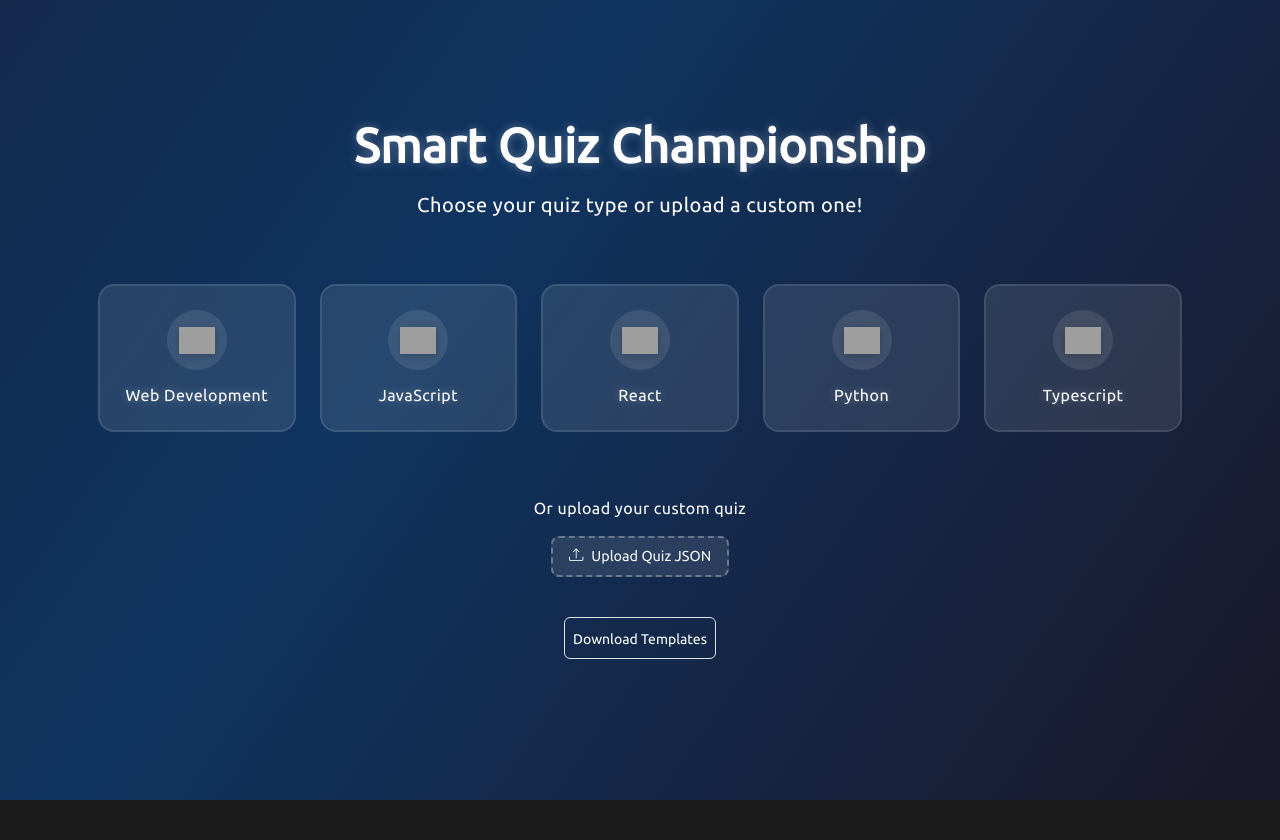
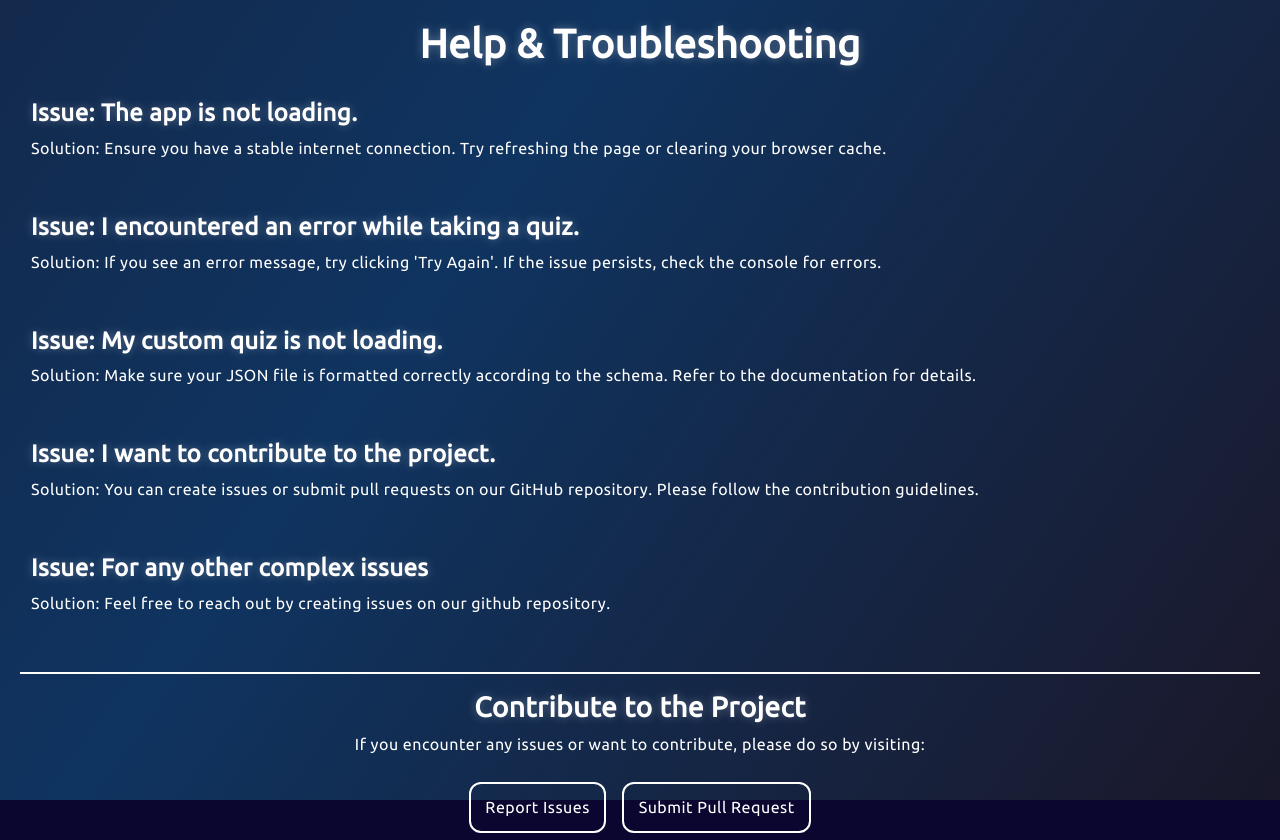
Before and after one commit to offensive-vk/reactjs-quiz-app, a React (Vite) app: page /help in a window 1280 px wide. Before the commit this address led to /. Before the commit the page ends 800 px from the top, so only its background shows below. Built offline with nearby package versions, Linux system fonts and the light colour scheme; grey boxes are pictures that could not be loaded.

Commit message:
feat: add faq and help page.

```diff
--- a/src/App.jsx
+++ b/src/App.jsx
@@ -3,6 +3,9 @@ import Start from "./components/Start";
 import Quiz from "./components/Quiz";
 import Result from "./components/Result";
 import BaseLayout from "./components/BaseLayout";
+import ErrorFallback from "./components/Error";
+import FAQ from "./components/FAQ";
+import Help from "./components/Help";
 import { DataProvider } from "./context/dataContext";
 import { ErrorBoundary } from "react-error-boundary";
 import { BrowserRouter as Router, Routes, Route, Navigate } from "react-router-dom";
@@ -16,9 +19,12 @@ function App() {
             <Routes>
               <Route path="/" element={<Start />} />
               <Route path="/quiz/:type" element={<Quiz />} />
+              <Route path="/quiz/default" element={<Quiz />} />
               <Route path="/result/:id" element={<Result />} />
               <Route path="/result" element={<Result />} />
-              <Route path="*" element={<Navigate to="/" />} />
+              <Route path="/faq" element={<FAQ /> } />
+              <Route path="/help" element={<Help /> } />
+              <Route path="*" element={<ErrorFallback />} />
             </Routes>
           </BaseLayout>
         </ErrorBoundary>
--- /dev/null
+++ b/src/components/Error.jsx
@@ -0,0 +1,53 @@
+import { useNavigate } from "react-router-dom";
+import { useErrorBoundary } from "react-error-boundary";
+import BaseLayout from './BaseLayout';
+
+const ErrorMessage = () => (
+    <div className="error-message">
+        <h2>Something went wrong.</h2>
+        <h3>What would you like to do next?</h3>
+    </div>
+);
+
+function ErrorFallback() {
+    const navigate = useNavigate();
+    const { resetErrorBoundary } = useErrorBoundary();
+
+    const handleGoHome = () => {
+        navigate('/');
+    };
+
+    return (
+        <BaseLayout>
+            <div role="alert" className="error-container text-center">
+            <ErrorMessage /><br />
+                <button
+                    className="btn btn-primary fw-semibold px-4 py-2 me-2"
+                    onClick={resetErrorBoundary}
+                >
+                    Try again
+                </button><br />
+                <button
+                    onClick={handleGoHome}
+                    className="btn btn-secondary fw-semibold px-4 py-2 me-2"
+                >
+                    Go Home <i className="bi bi-house-door ms-2"></i>
+                </button><br />
+                <button
+                    onClick={() => navigate('/support')}
+                    className="btn btn-info fw-semibold px-4 py-2 me-2"
+                >
+                    Contact Support
+                </button><br />
+                <button
+                    onClick={() => navigate('/faq')}
+                    className="btn btn-warning fw-semibold px-4 py-2 me-2"
+                >
+                    FAQ
+                </button>
+            </div>
+        </BaseLayout>
+    );
+}
+
+export default ErrorFallback;
--- /dev/null
+++ b/src/components/FAQ.jsx
@@ -0,0 +1,54 @@
+import React from 'react';
+import BaseLayout from './BaseLayout';
+import '../styles/Faq.css'
+
+function FAQ () {
+    const faqs = [
+        {
+            question: "What is this Quiz App?",
+            answer: "This Quiz App allows users to take quizzes on various topics, track their scores, and review their performance."
+        },
+        {
+            question: "How do I start a quiz?",
+            answer: "To start a quiz, navigate to the home page, select a quiz type, and click on the 'Start Quiz' button."
+        },
+        {
+            question: "Can I create my own quizzes?",
+            answer: "Yes! You can upload a JSON file containing your quiz questions to create custom quizzes."
+        },
+        {
+            question: "What happens if I encounter an error?",
+            answer: "If you encounter an error, you can click the 'Try Again' button or contact support for assistance."
+        },
+        {
+            question: "How are scores calculated?",
+            answer: "Scores are calculated based on the number of correct answers. Each question is worth 5 points."
+        },
+        {
+            question: "Where can I find the results of my quizzes?",
+            answer: "After completing a quiz, you will be redirected to the results page where you can view your score and performance."
+        },
+        {
+            question: "Is there a time limit for quizzes?",
+            answer: "Currently, there is no time limit for quizzes, allowing you to complete them at your own pace."
+        },
+    ];
+
+    return (
+        <BaseLayout>
+            <div className="faq-container">
+                <h1 className="text-center hero-text">Frequently Asked Questions</h1>
+                <div className="faq-list">
+                    {faqs.map((faq, index) => (
+                        <div key={index} className="faq-item">
+                            <h4>{faq.question}</h4>
+                            <p>{faq.answer}</p>
+                        </div>
+                    ))}
+                </div>
+            </div>
+        </BaseLayout>
+    );
+};
+
+export default FAQ;
--- /dev/null
+++ b/src/components/Help.jsx
@@ -0,0 +1,60 @@
+import React from 'react';
+import BaseLayout from './BaseLayout';
+import '../styles/Help.css'
+
+function Help () {
+    const troubleshootingGuidelines = [
+        {
+            issue: "The app is not loading.",
+            solution: "Ensure you have a stable internet connection. Try refreshing the page or clearing your browser cache."
+        },
+        {
+            issue: "I encountered an error while taking a quiz.",
+            solution: "If you see an error message, try clicking 'Try Again'. If the issue persists, check the console for errors."
+        },
+        {
+            issue: "My custom quiz is not loading.",
+            solution: "Make sure your JSON file is formatted correctly according to the schema. Refer to the documentation for details."
+        },
+        {
+            issue: "I want to contribute to the project.",
+            solution: "You can create issues or submit pull requests on our GitHub repository. Please follow the contribution guidelines."
+        },
+        {
+            issue: "For any other complex issues",
+            solution: "Feel free to reach out by creating issues on our github repository."
+        }
+    ];
+
+    return (
+        <BaseLayout>
+            <div className="help-container">
+                <h1 className="text-center">Help & Troubleshooting</h1>
+                <div className="troubleshooting-list">
+                    {troubleshootingGuidelines.map((item, index) => (
+                        <div key={index} className="troubleshooting-item">
+                            <h4>Issue: {item.issue}</h4>
+                            <p>Solution: {item.solution}</p>
+                        </div>
+                    ))}
+                </div>
+                <div className="github-links text-center">
+                    <h3 className='contribute'>Contribute to the Project</h3>
+                    <p>If you encounter any issues or want to contribute, please do so by visiting:</p><br />
+                    <a
+                        className='contribute-btn'
+                        href="https://github.com/offensive-vk/reactjs-quiz-app/issues" target="_blank" rel="noopener noreferrer">
+                        Report Issues
+                    </a>
+                    <a
+                        className='contribute-btn'
+                        href="https://github.com/offensive-vk/reactjs-quiz-app/pulls" target="_blank" rel="noopener noreferrer">
+                        Submit Pull Request
+                    </a>
+                </div>
+            </div>
+        </BaseLayout>
+    );
+};
+
+export default Help;
--- a/src/components/Start.jsx
+++ b/src/components/Start.jsx
@@ -74,7 +74,7 @@ const Start = () => {
         <div className="container">
           <div className="row vh-100 align-items-center justify-content-center">
             <div className="col-12">
-              <h1 className="fw-bold mb-3 display-5">Smart Quiz Championship</h1>
+              <h1 className="fw-bold mb-3 display-5">Are You A Quiz Champion?</h1>
               <p className="lead mb-5">Choose your quiz type or upload a custom one!</p>
 
               <div className="quiz-options mb-5">
--- a/src/index.css
+++ b/src/index.css
@@ -115,3 +115,12 @@ h6 {
     background-position: 0% 50%;
   }
 }
+
+/* Error Component */
+.error-container {
+  display: flex;
+  flex-direction: column;
+  align-items: center;
+  justify-content: center;
+  height: 100vh;
+}
--- /dev/null
+++ b/src/styles/Faq.css
@@ -0,0 +1,33 @@
+.faq-container {
+    padding: 20px;
+}
+
+.hero-text {
+    border-bottom: 1px solid #ccc;
+    padding-bottom: 1rem;
+}
+
+.faq-list {
+    margin-top: 1.2rem;
+}
+
+.faq-item {
+    margin-bottom: 15px;
+    border: 1px solid transparent;
+    border-radius: 5px;
+    padding: 14px;
+    transition: all 200ms ease-in;
+}
+
+.faq-item:hover {
+    border: 1px solid #ccc;
+}
+
+.faq-item h4 {
+    margin: 0;
+    font-weight: bold;
+}
+
+.faq-item p {
+    margin: 5px 0 0;
+}
--- /dev/null
+++ b/src/styles/Help.css
@@ -0,0 +1,52 @@
+.help-container {
+    padding: 20px;
+}
+
+.troubleshooting-list {
+    margin-top: 20px;
+}
+
+.troubleshooting-item {
+    margin-bottom: 15px;
+    border: 1px solid transparent;
+    border-radius: 5px;
+    padding: 10px;
+    transition: all 200ms ease-in;
+}
+
+.troubleshooting-item:hover {
+    border: 1px solid #ccc;
+}
+.github-links {
+    margin-top: 30px;
+}
+
+.github-links a {
+    color: #fff;
+    text-decoration: none;
+}
+
+.github-links a:hover {
+    text-decoration: underline;
+}
+
+.contribute {
+    padding-top: 1rem;
+    border-top: 2px solid #fff;
+}
+
+.contribute-btn {
+    margin: 8px;
+    border: 2px solid #fff;
+    padding: 0.9rem;
+    text-decoration: none;
+    color: #fff;
+    background-color: transparent;
+    border-radius: 12px;
+    transition: all 200ms ease-in;
+}
+
+.contribute-btn:hover {
+    color: #000;
+    background-color: #fff;
+}
```
Also changed, not shown: 1 other file (tests, documents, lock files or other folders).
